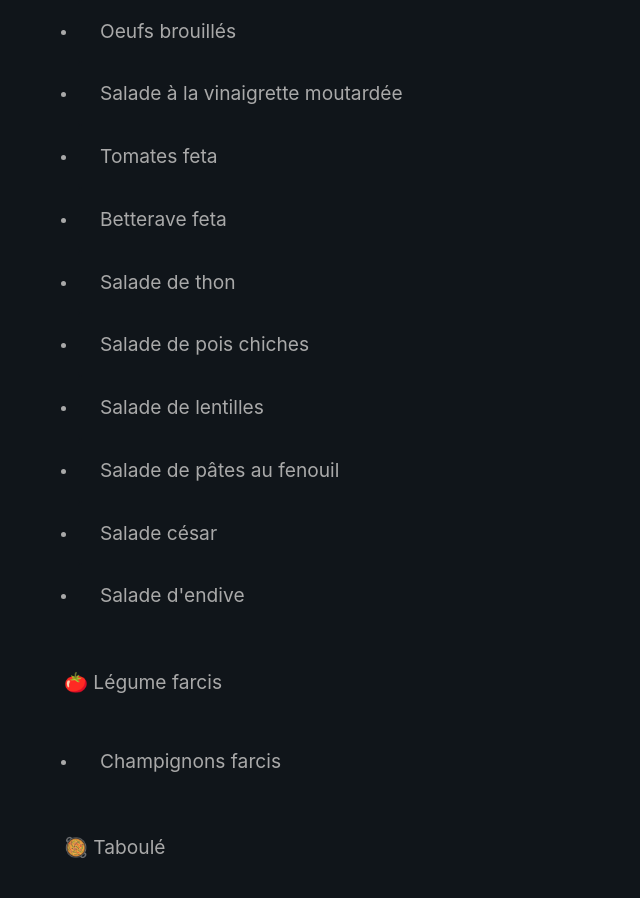
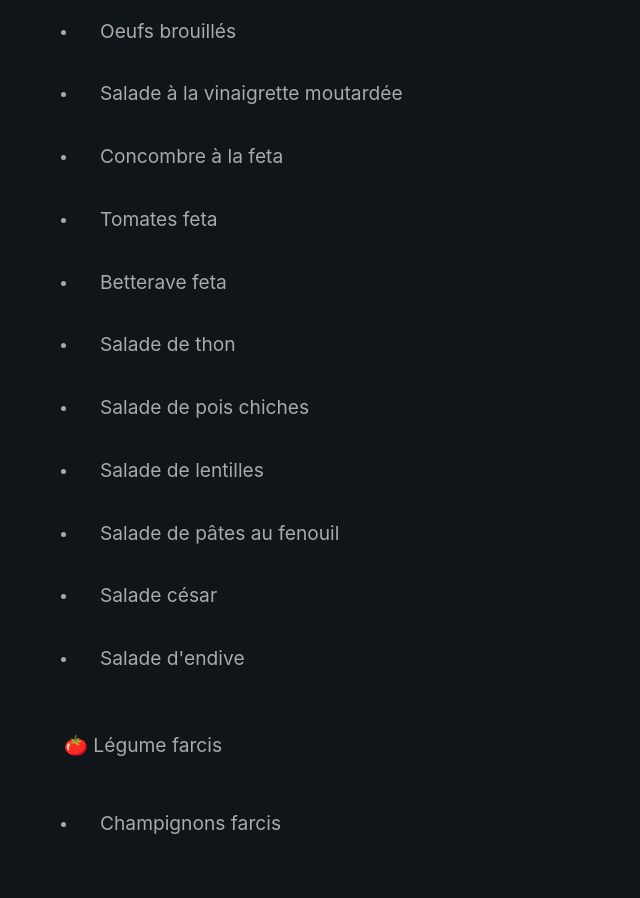
Before and after one commit to Benjent/recipes, a Vue app: page / in a window 1280 px wide. Shown: the part 2560-3458 px from the top of the page, without its empty margins (0-640 px from the left). Built offline with nearby package versions, Linux system fonts and the light colour scheme; what vue3-mq would draw is missing.

Commit message:
feat(recipies): add feta cucumber salad

```diff
--- a/src/data/recipes.js
+++ b/src/data/recipes.js
@@ -48,6 +48,35 @@ const recipes = [
         rapidity: rapidity.FAST,
         preparation: ["Laver la salade", "Préparer l'échalote et la trancher"],
         steps: ["Mélanger moutarde, huile, un peu d'eau et ajouter le vinaigre pour obtenir un mélange homogène", "Ajouter sel et l'échalote"],
+    },
+    {
+        name: "Concombre à la feta",
+        category: category.SALAD,
+        ingredients: [
+            {
+                name: "Concombre",
+                amount: 1,
+                unit: "p",
+            },
+            {
+                name: "Feta",
+                amount: 500,
+                unit: "g",
+            },
+            {
+                name: "Basilique",
+                amount: 5,
+                unit: "g",
+            },
+            {
+                name: "Olive verte",
+                amount: 250,
+                unit: "g",
+            },
+        ],
+        rapidity: rapidity.FAST,
+        preparation: ["Préparer concombre et le trancher", "Trancher la feta, le basilique et les olives"],
+        steps: ["Mélanger le tout"],
     },
     {
         name: "Risotto de betterave",
```
